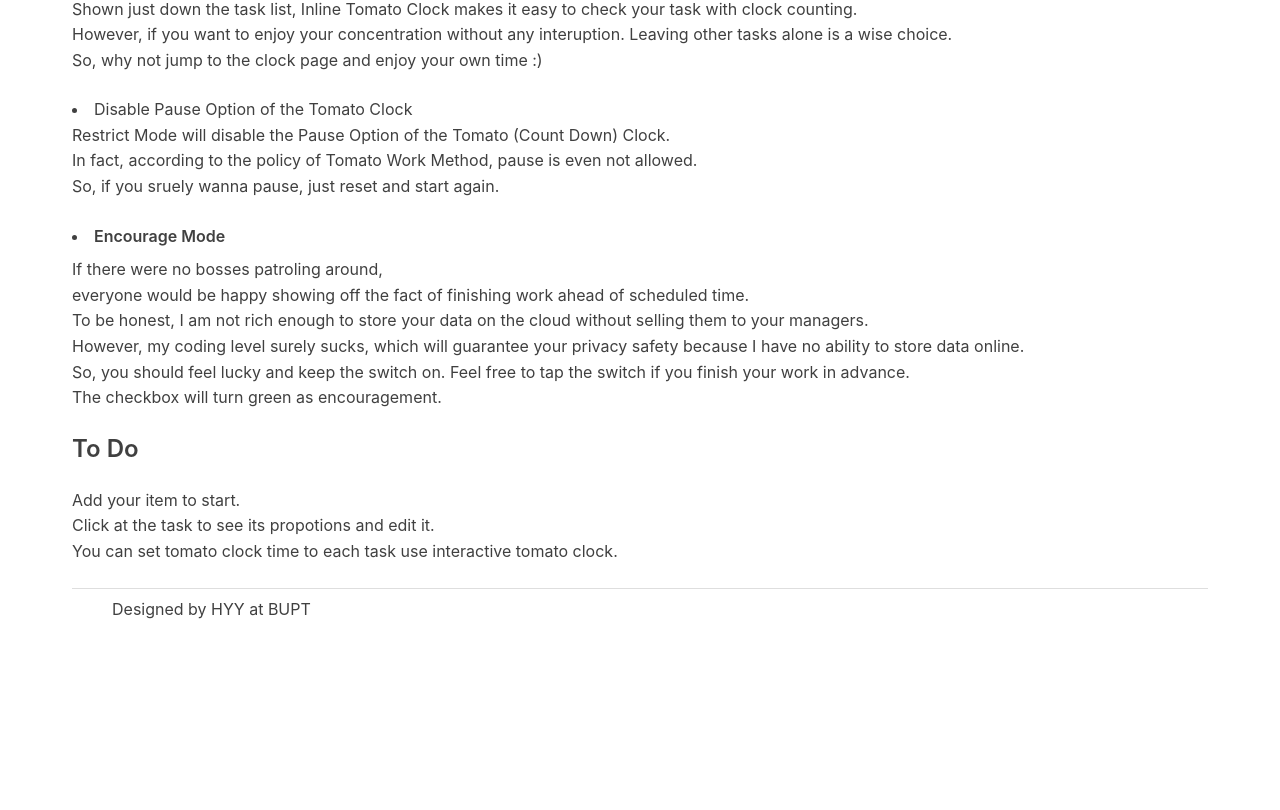
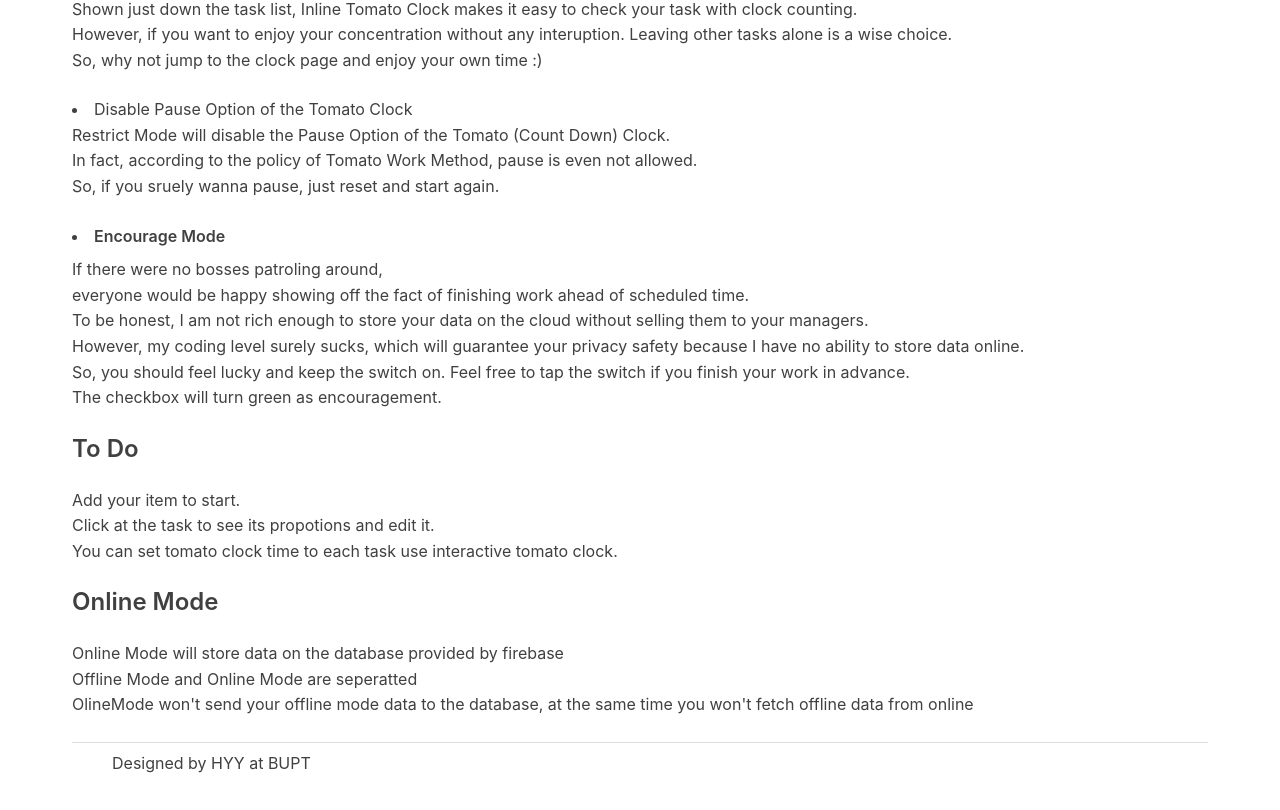
Before and after one commit to hoyipyik/workdash, a React (Create React App) app: page /about in a window 1280 px wide. Shown: the part 552-1362 px from the top of the page. Before the commit the page ends 1209 px from the top, so only its background shows below. Built offline with nearby package versions, Linux system fonts and the light colour scheme.

Commit message:
update about

```diff
--- a/src/Component/About.js
+++ b/src/Component/About.js
@@ -73,8 +73,14 @@ class About extends Component {
                     <tr>Click at the task to see its propotions and edit it.</tr>
                     <tr>You can set tomato clock time to each task use interactive tomato clock.</tr>
                 </p>
-                {/* <h4>Clock</h4> */}
-
+                <h4>Online Mode</h4>
+                <p>
+                    <tr>Online Mode will store data on the database provided by firebase</tr>
+                    <tr>Offline Mode and Online Mode are seperatted</tr>
+                    <tr>OlineMode won't send your offline mode data to the database, at the same time
+                        you won't fetch offline data from online
+                    </tr>
+                </p>
                 <hr/>
                 <dd>Designed by HYY at BUPT</dd>
                 <br/>
```
